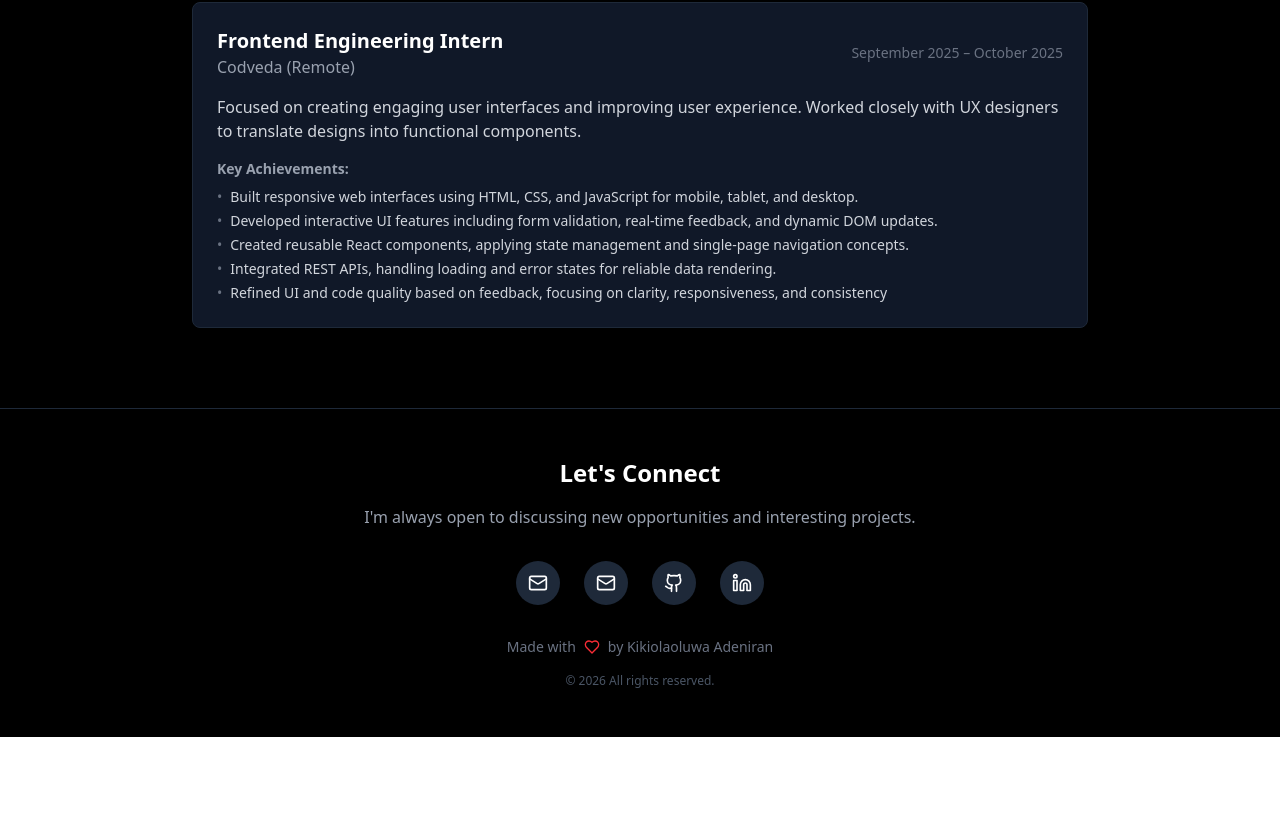
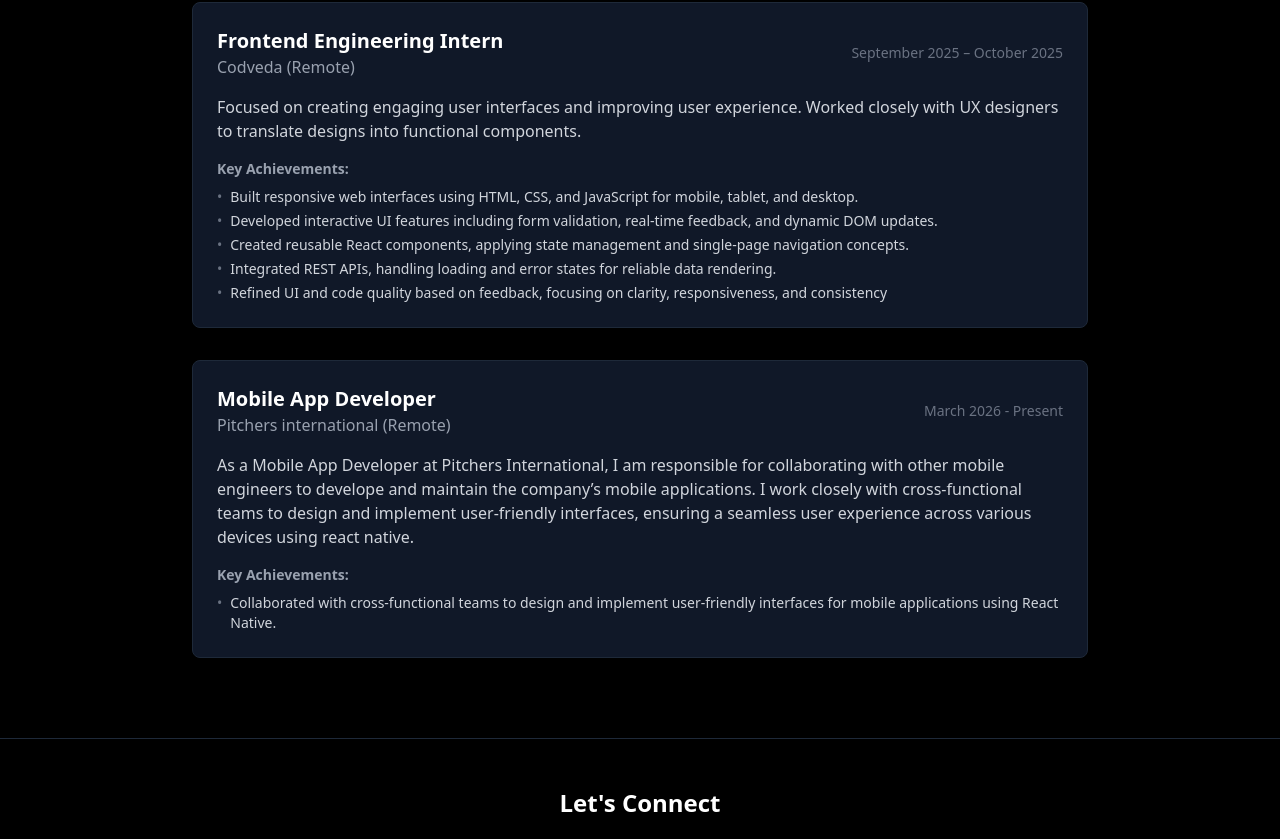
Before and after one commit to kikiolaoluwa09/portfolio, a React (Vite) app: page / in a window 1280 px wide. Shown: the part 3925-4764 px from the top of the page. Before the commit the page ends 4662 px from the top, so only its background shows below. Built offline with nearby package versions, Linux system fonts and the light colour scheme.

Commit message:
added another experience

```diff
--- a/src/components/Experience.jsx
+++ b/src/components/Experience.jsx
@@ -26,6 +26,15 @@ const Experience = ({ darkMode = true }) => {
         'Created reusable React components, applying state management and single-page navigation concepts.',
         'Integrated REST APIs, handling loading and error states for reliable data rendering.',
         'Refined UI and code quality based on feedback, focusing on clarity, responsiveness, and consistency'
+      ]
+    },
+    {
+      title:"Mobile App Developer",
+      company: "Pitchers international (Remote)",
+      period: "March 2026 - Present",
+      description: "As a Mobile App Developer at Pitchers International, I am responsible for collaborating with other mobile engineers to develope  and maintain the company’s mobile applications. I work closely with cross-functional teams to design and implement user-friendly interfaces, ensuring a seamless user experience across various devices using react native.",
+      achievements:[
+        "Collaborated with cross-functional teams to design and implement user-friendly interfaces for mobile applications using React Native.",
       ]
     }
   ]
```
